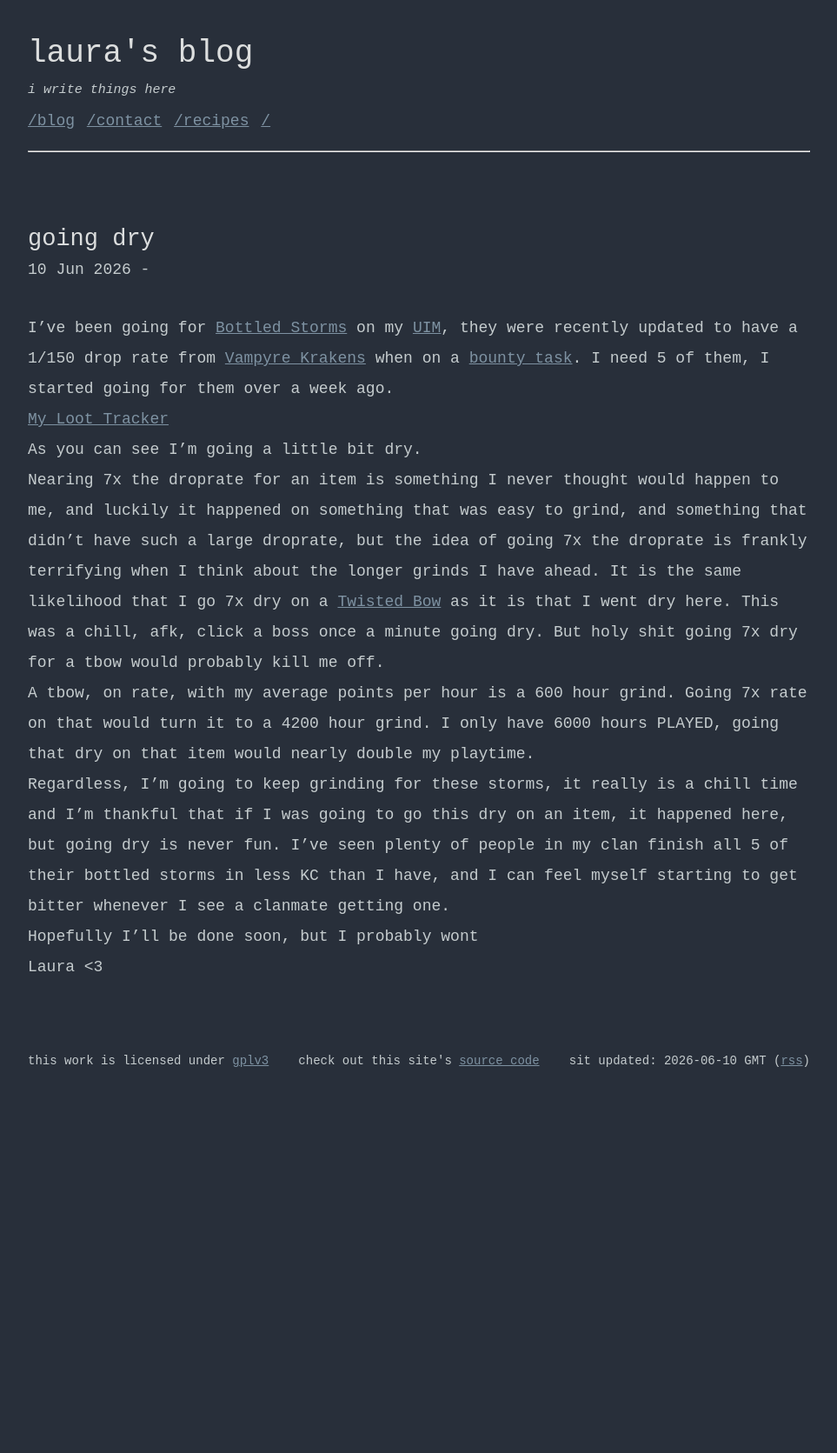
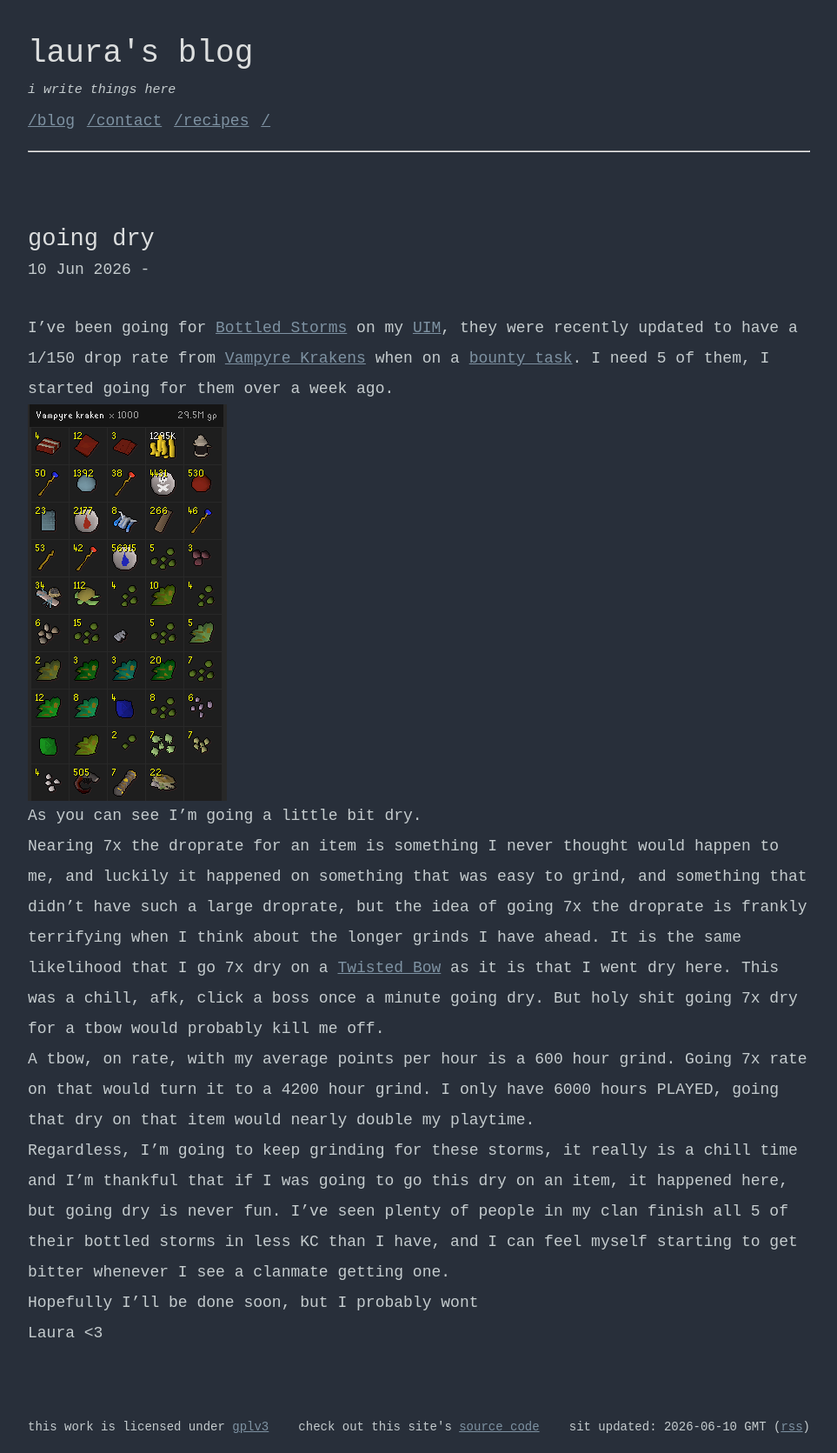
Before and after one commit to 7lauraa/7lauraa.github.io, a Jekyll site: the page built from _posts/2026-06-10-going-dry.md, in a window 1280 px wide. Shown: the whole page at 87% size, without its empty margins (158-1121 px from the left). Built offline with Jekyll 4.4.1, drawn with Linux system fonts in a browser that asks for light colours; before the commit the page ends 1250 px from its top, so only the background shows below that.

Commit message:
Update 2026-06-10-going-dry.md

```diff
--- a/_posts/2026-06-10-going-dry.md
+++ b/_posts/2026-06-10-going-dry.md
@@ -5,7 +5,7 @@ title: going dry
 
 I've been going for [Bottled Storms](https://oldschool.runescape.wiki/w/Bottled_storm) on my [UIM](https://oldschool.runescape.wiki/w/Ultimate_Ironman_Mode), they were recently updated to have a 1/150 drop rate from [Vampyre Krakens](https://oldschool.runescape.wiki/w/Vampyre_kraken) when on a [bounty task](https://oldschool.runescape.wiki/w/Bounty_tasks). I need 5 of them, I started going for them over a week ago.
 
-[My Loot Tracker](/_posts/media/1kvampyrekrakens.png)
+![My Loot Tracker](https://raw.githubusercontent.com/7lauraa/7lauraa.github.io/refs/heads/main/_posts/media/1kvampyrekrakens.png)
 
 As you can see I'm going a little bit dry.
 
```
